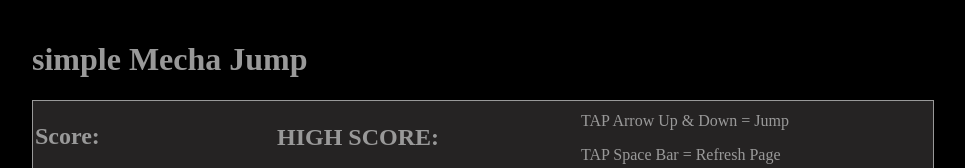
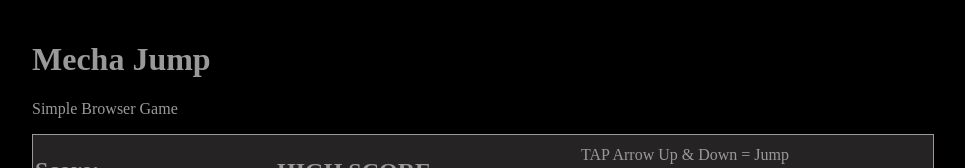
Before and after one commit to aktiangco/Browser-Game, a website: page index.html in a window 1280 px wide. Shown: the top 168 px of the page, without its empty margins (16-981 px from the left). Drawn offline with nearby package versions, Linux system fonts and the light colour scheme.

Commit message:
revising H1 tag and P tag in HTML

```diff
--- a/index.html
+++ b/index.html
@@ -11,7 +11,8 @@
     <script src="https://unpkg.com/sweetalert/dist/sweetalert.min.js"></script>
 </head>
 <body>
-    <h1>simple Mecha Jump</h1>
+    <h1>Mecha Jump</h1>
+    <p>Simple Browser Game</p>
     <!--Score, Top-Score & Game instruction -->
     <header>
         <div class="score">
```
